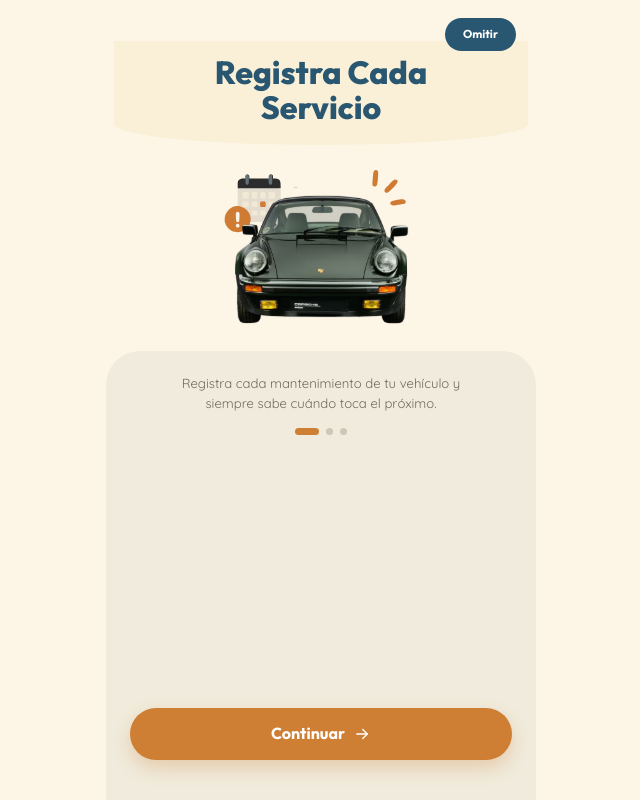
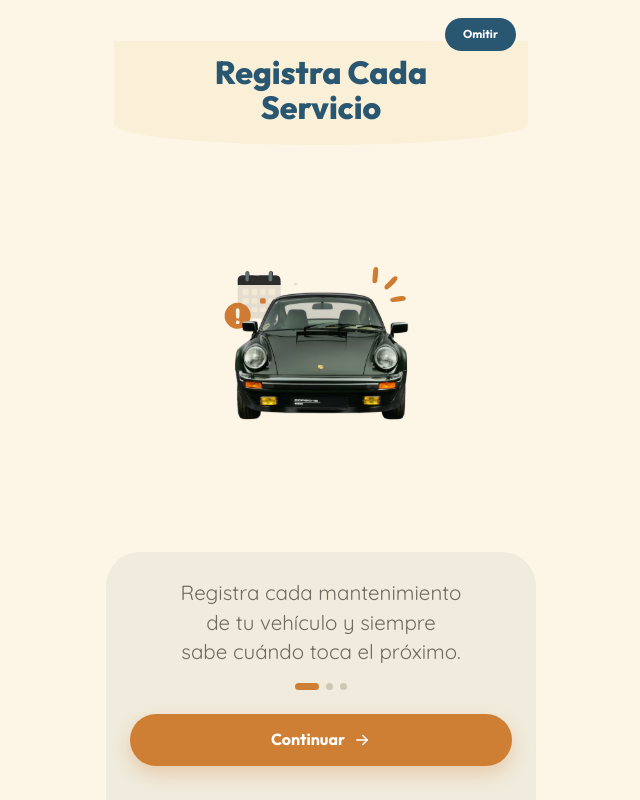
Before and after one commit to jpcaicedo/Bita-Platform, a Next.js app in the folder frontend/: page /bienvenida in a window 1280 px wide. Shown: the whole page, without its empty margins (319-959 px from the left). Built offline with nearby package versions, Linux system fonts and the light colour scheme.

Commit message:
feat(frontend): splash con logo centrado y texto de onboarding más grande

```diff
--- a/frontend/src/app/(auth)/bienvenida/onboarding.css
+++ b/frontend/src/app/(auth)/bienvenida/onboarding.css
@@ -47,44 +47,47 @@
   position: relative;
   z-index: 2;
   display: flex;
+  flex: 1;
   align-items: center;
   justify-content: center;
-  height: clamp(196px, 26vh, 250px);
+  min-height: 184px;
   margin-top: -6px;
+  padding: 6px 0 14px;
 }
 
 .g-onb-art-img {
   width: auto;
   height: auto;
-  max-width: 80%;
-  max-height: 100%;
+  max-width: 82%;
+  max-height: clamp(170px, 26vh, 250px);
   object-fit: contain;
 }
 
 .g-onb-panel {
   z-index: 3;
   display: flex;
-  flex: 1;
   flex-direction: column;
-  gap: 14px;
+  gap: 16px;
   margin: 4px -20px 0;
-  padding: 22px 24px 40px;
+  padding: 26px 24px 34px;
   border-radius: 34px 34px 0 0;
   background: var(--g-beige);
 }
 
 .g-onb-text {
-  max-width: 300px;
+  max-width: 340px;
   margin: 0 auto;
-  font-size: 0.82rem;
-  line-height: 1.55;
+  padding: 0 2px;
+  font-size: clamp(1.05rem, 4.7vw, 1.28rem);
+  line-height: 1.45;
   text-align: center;
+  text-wrap: balance;
   color: var(--g-texto-suave);
 }
 
 .g-onb-actions {
   width: 100%;
-  margin-top: auto;
+  margin-top: 8px;
 }
 
 .g-onb-actions form {
```
Also changed, not shown: frontend/src/app/(auth)/page.tsx (+3 -4 lines), frontend/src/app/(auth)/splash.css (+32 -19 lines), frontend/public/images/logo-bita.svg, 1 other file (tests, documents, lock files or other folders).
